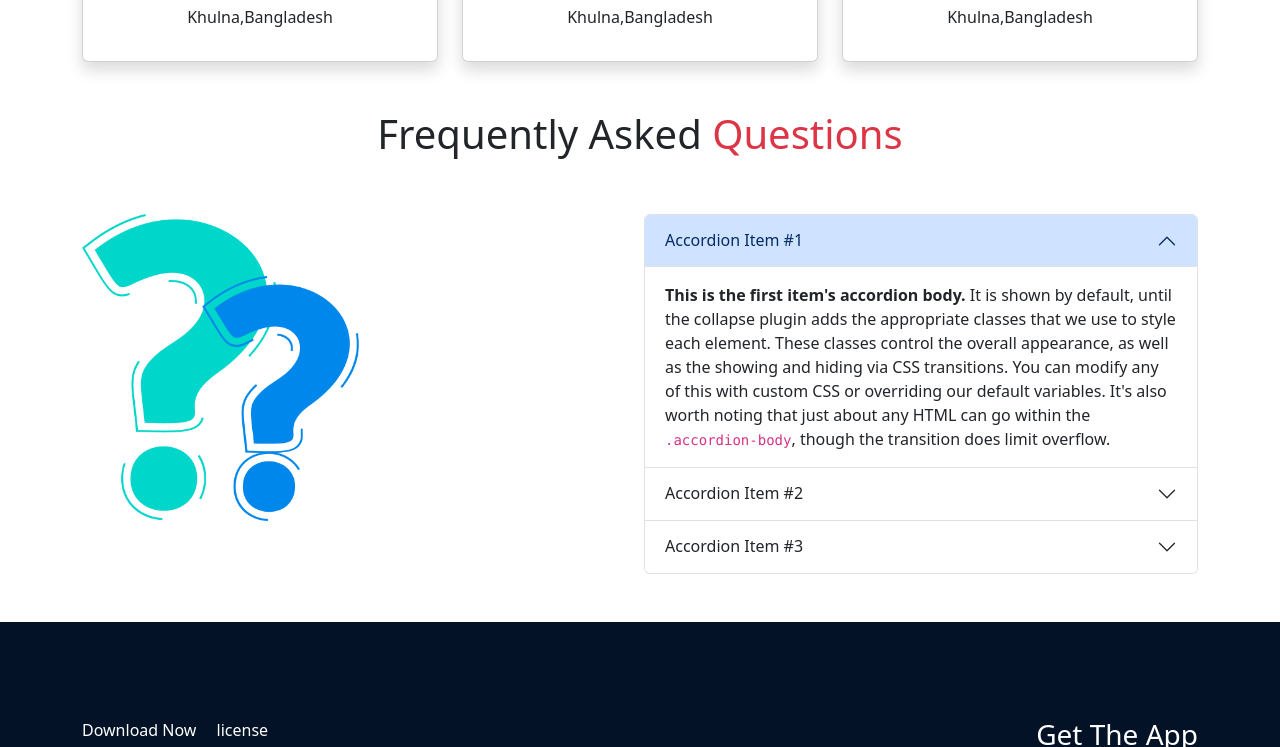
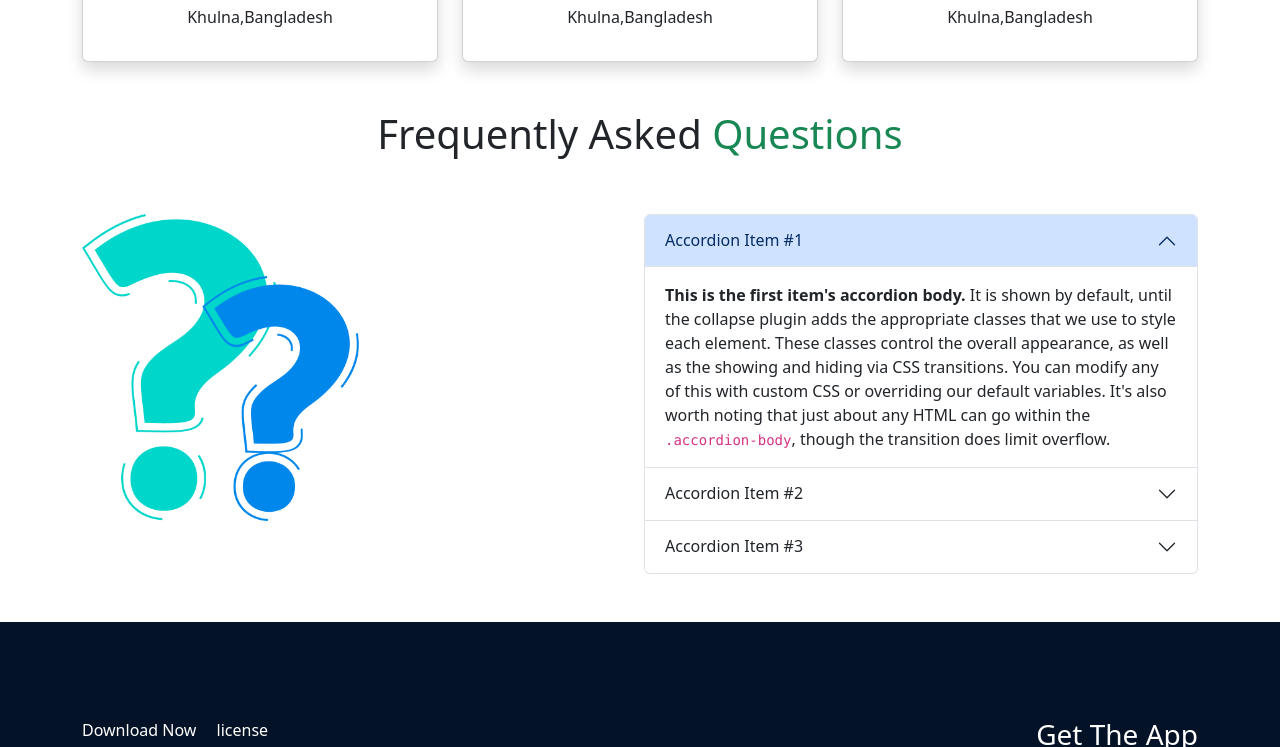
Before and after one commit to mdborhanuddin1/bikes-zone-practice, a plain HTML site: page index.html in a window 1280 px wide. Shown: the part 2226-2973 px from the top of the page. Drawn offline with nearby package versions, Linux system fonts and the light colour scheme.

Commit message:
color change

```diff
--- a/index.html
+++ b/index.html
@@ -164,7 +164,7 @@
         </section>
     <!-- Frequently Asked Questions -->
         <section class="mt-5">
-          <h1 class="text-center">Frequently Asked <span class="text-danger">Questions</span></h1>
+          <h1 class="text-center">Frequently Asked <span class="text-success">Questions</span></h1>
           <div class="row row-cols-1 row-cols-sm-1 row-cols-md-2 mt-5 g-2">
             <div class="col"><img src="images/faq.png" class="img-fluid w-50 mx-auto" alt=""></div>
             <div class="col">
```
